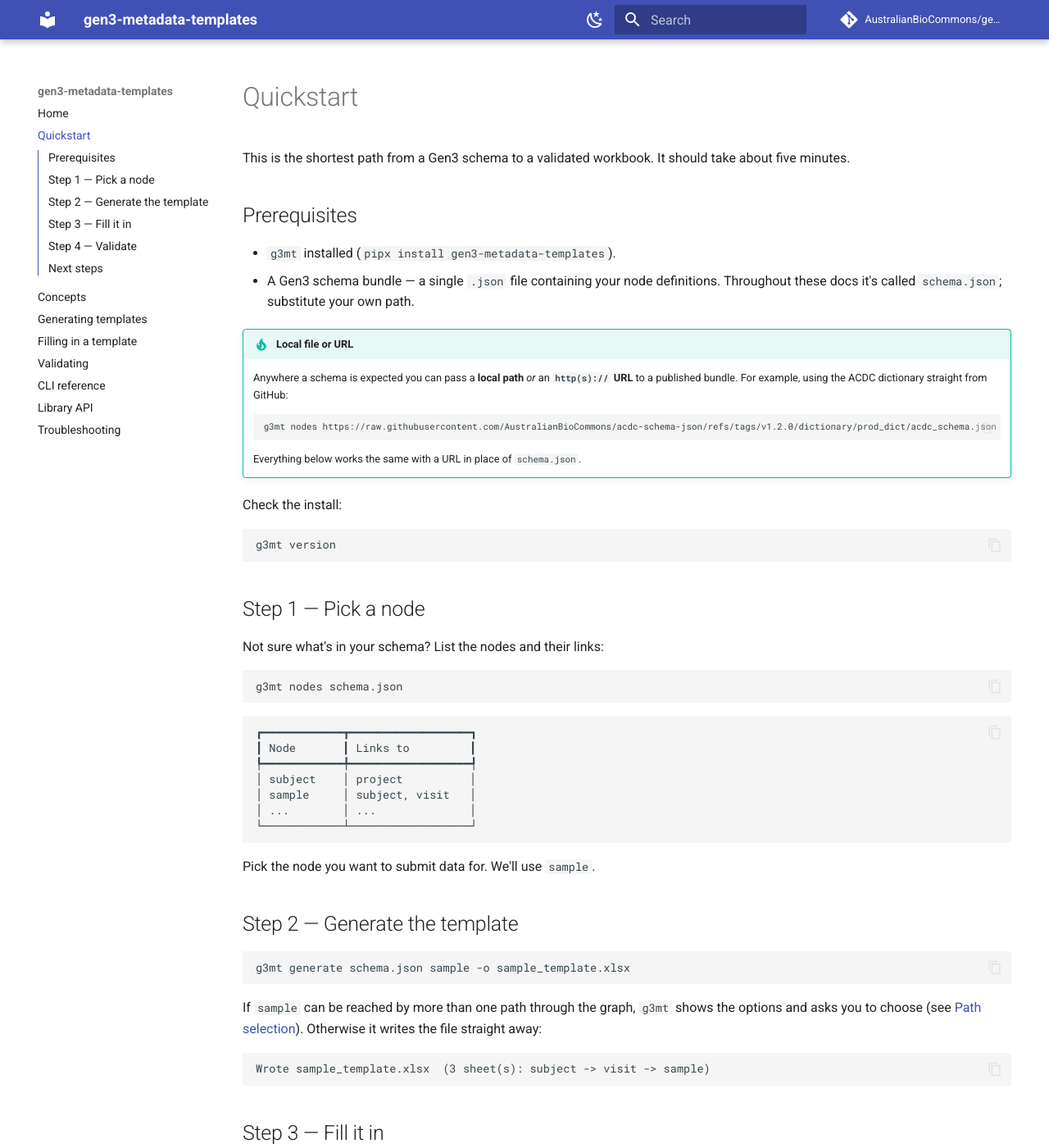
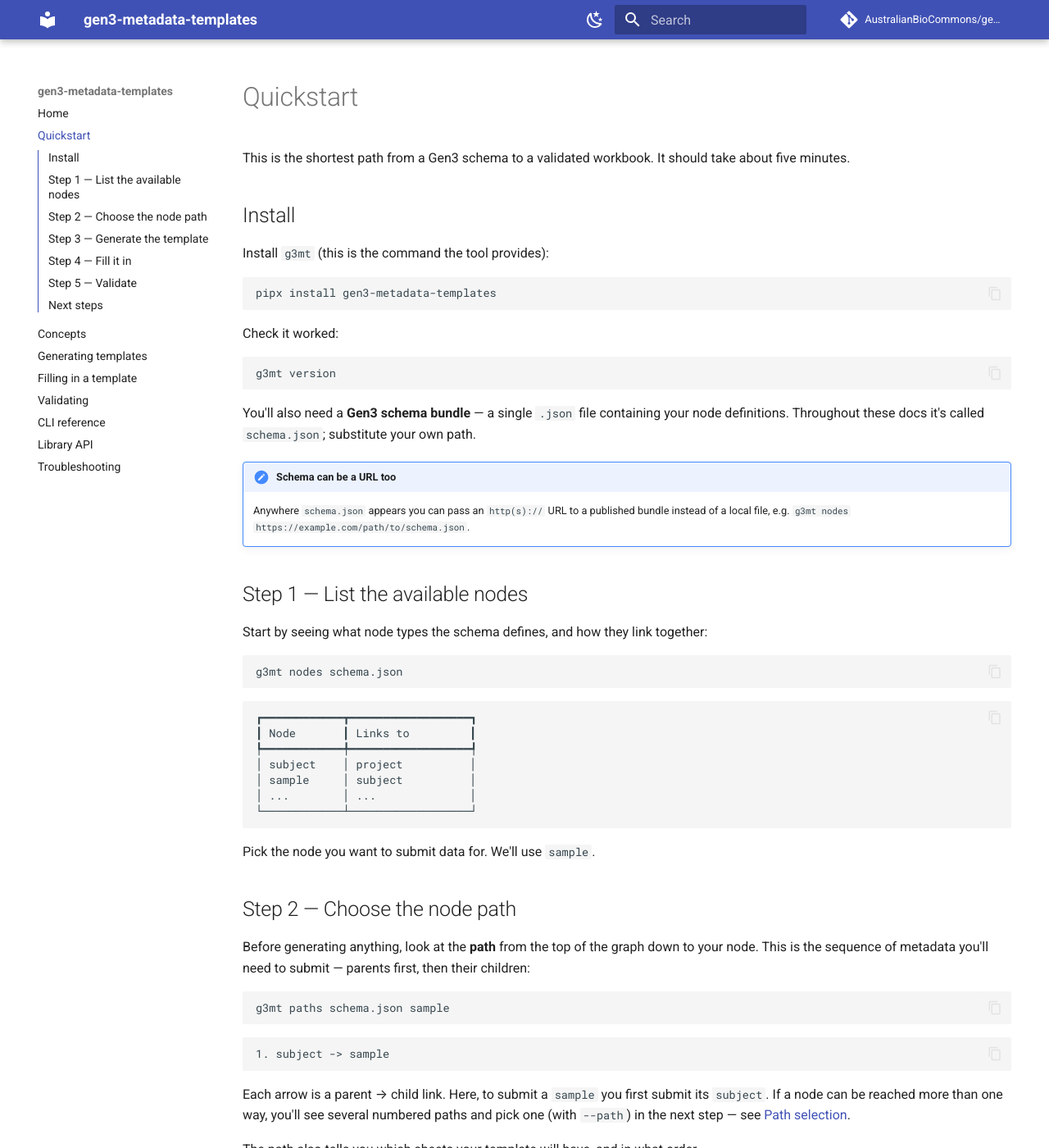
Before and after one commit to AustralianBioCommons/gen3-metadata-templates, an MkDocs documentation site: the page built from docs/quickstart.md, in a window 1280 px wide and 1400 px high. Shown: the whole window at 82% size. Built offline with MkDocs 1.6.1 and Material for MkDocs 9.7.7, drawn with Linux system fonts in a browser that asks for light colours; comment, search, counter and statistics services are not loaded; some of the changed text lies outside the part shown.

Commit message:
docs: restructure quickstart around install then list-nodes, choose-path, generate, fill, validate
Lead with installation, add a short generic note that a schema can also be a
URL (placeholder, not a specific link), and insert an explicit 'choose the node
path' step (g3mt paths) so the reader sees the parent-to-child sequence of
metadata to submit before generating.

````diff
--- a/docs/quickstart.md
+++ b/docs/quickstart.md
@@ -3,32 +3,32 @@
 This is the shortest path from a Gen3 schema to a validated workbook. It should
 take about five minutes.
 
-## Prerequisites
+## Install
 
-- `g3mt` installed (`pipx install gen3-metadata-templates`).
-- A Gen3 schema bundle — a single `.json` file containing your node definitions.
-  Throughout these docs it's called `schema.json`; substitute your own path.
+Install `g3mt` (this is the command the tool provides):
 
-!!! tip "Local file or URL"
-    Anywhere a schema is expected you can pass a **local path** *or* an
-    **`http(s)://` URL** to a published bundle. For example, using the ACDC
-    dictionary straight from GitHub:
+```bash
+pipx install gen3-metadata-templates
+```
 
-    ```bash
-    g3mt nodes https://raw.githubusercontent.com/AustralianBioCommons/acdc-schema-json/refs/tags/v1.2.0/dictionary/prod_dict/acdc_schema.json
-    ```
-
-    Everything below works the same with a URL in place of `schema.json`.
-
-Check the install:
+Check it worked:
 
 ```bash
 g3mt version
 ```
 
-## Step 1 — Pick a node
+You'll also need a **Gen3 schema bundle** — a single `.json` file containing your
+node definitions. Throughout these docs it's called `schema.json`; substitute
+your own path.
 
-Not sure what's in your schema? List the nodes and their links:
+!!! note "Schema can be a URL too"
+    Anywhere `schema.json` appears you can pass an `http(s)://` URL to a
+    published bundle instead of a local file, e.g.
+    `g3mt nodes https://example.com/path/to/schema.json`.
+
+## Step 1 — List the available nodes
+
+Start by seeing what node types the schema defines, and how they link together:
 
 ```bash
 g3mt nodes schema.json
@@ -39,36 +39,55 @@ g3mt nodes schema.json
 ┃ Node       ┃ Links to         ┃
 ┡━━━━━━━━━━━━╇━━━━━━━━━━━━━━━━━━┩
 │ subject    │ project          │
-│ sample     │ subject, visit   │
+│ sample     │ subject          │
 │ ...        │ ...              │
 └────────────┴──────────────────┘
 ```
 
 Pick the node you want to submit data for. We'll use `sample`.
 
-## Step 2 — Generate the template
+## Step 2 — Choose the node path
+
+Before generating anything, look at the **path** from the top of the graph down
+to your node. This is the sequence of metadata you'll need to submit — parents
+first, then their children:
+
+```bash
+g3mt paths schema.json sample
+```
+
+```
+1. subject -> sample
+```
+
+Each arrow is a parent → child link. Here, to submit a `sample` you first submit
+its `subject`. If a node can be reached more than one way, you'll see several
+numbered paths and pick one (with `--path`) in the next step — see
+[Path selection](generating-templates.md#choosing-a-path).
+
+The path also tells you which sheets your template will have, and in what order.
+
+## Step 3 — Generate the template
 
 ```bash
 g3mt generate schema.json sample -o sample_template.xlsx
 ```
 
-If `sample` can be reached by more than one path through the graph, `g3mt` shows
-the options and asks you to choose (see
-[Path selection](generating-templates.md#choosing-a-path)). Otherwise it writes
-the file straight away:
-
 ```
-Wrote sample_template.xlsx  (3 sheet(s): subject -> visit -> sample)
+Wrote sample_template.xlsx  (2 sheet(s): subject -> sample)
 ```
 
-## Step 3 — Fill it in
+The workbook has one sheet per node in the path you saw in Step 2, plus an
+**Instructions** and a **Dictionary** sheet.
+
+## Step 4 — Fill it in
 
 Open `sample_template.xlsx` in Excel (or LibreOffice / Google Sheets).
 
 1. **Read the Instructions sheet first** — it explains the layout in the context
    of your specific template.
 2. **Fill the sheets top to bottom** (left tab to right). They're ordered so
-   parents come before children.
+   parents come before children — the same order you saw in Step 2.
 3. On each sheet, put a unique label of your own in the **`submitter_id`**
    column for every row.
 4. In a **link column** like `subject.submitter_id`, pick the parent's
@@ -92,7 +111,7 @@ Here `samp_1` is linked to `subj_1` because that ID is entered in its
 `subject.submitter_id` cell. To attach a second sample to the same subject, add
 another row and reuse `subj_1`.
 
-## Step 4 — Validate
+## Step 5 — Validate
 
 ```bash
 g3mt validate sample_template.xlsx --schema schema.json
````
